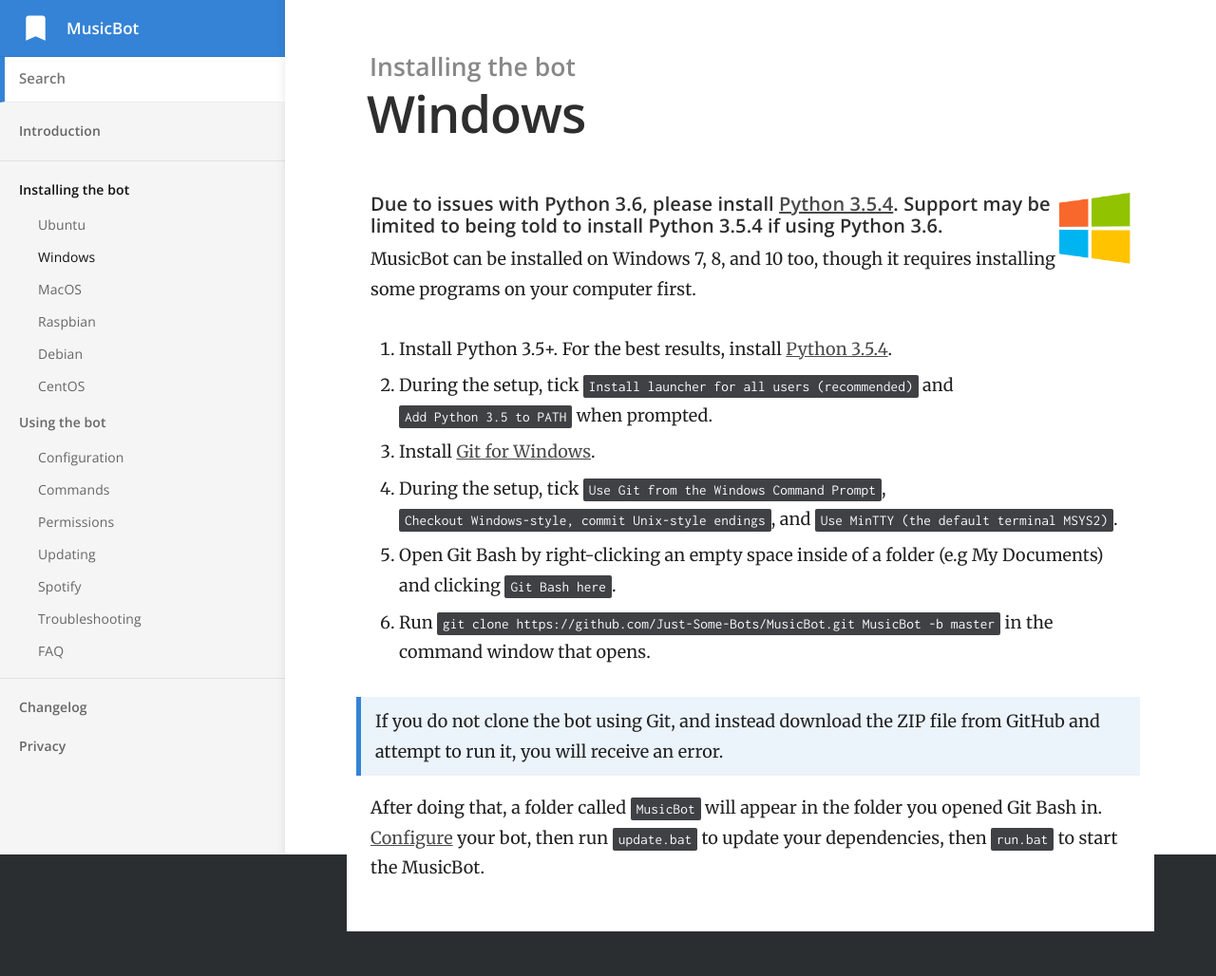
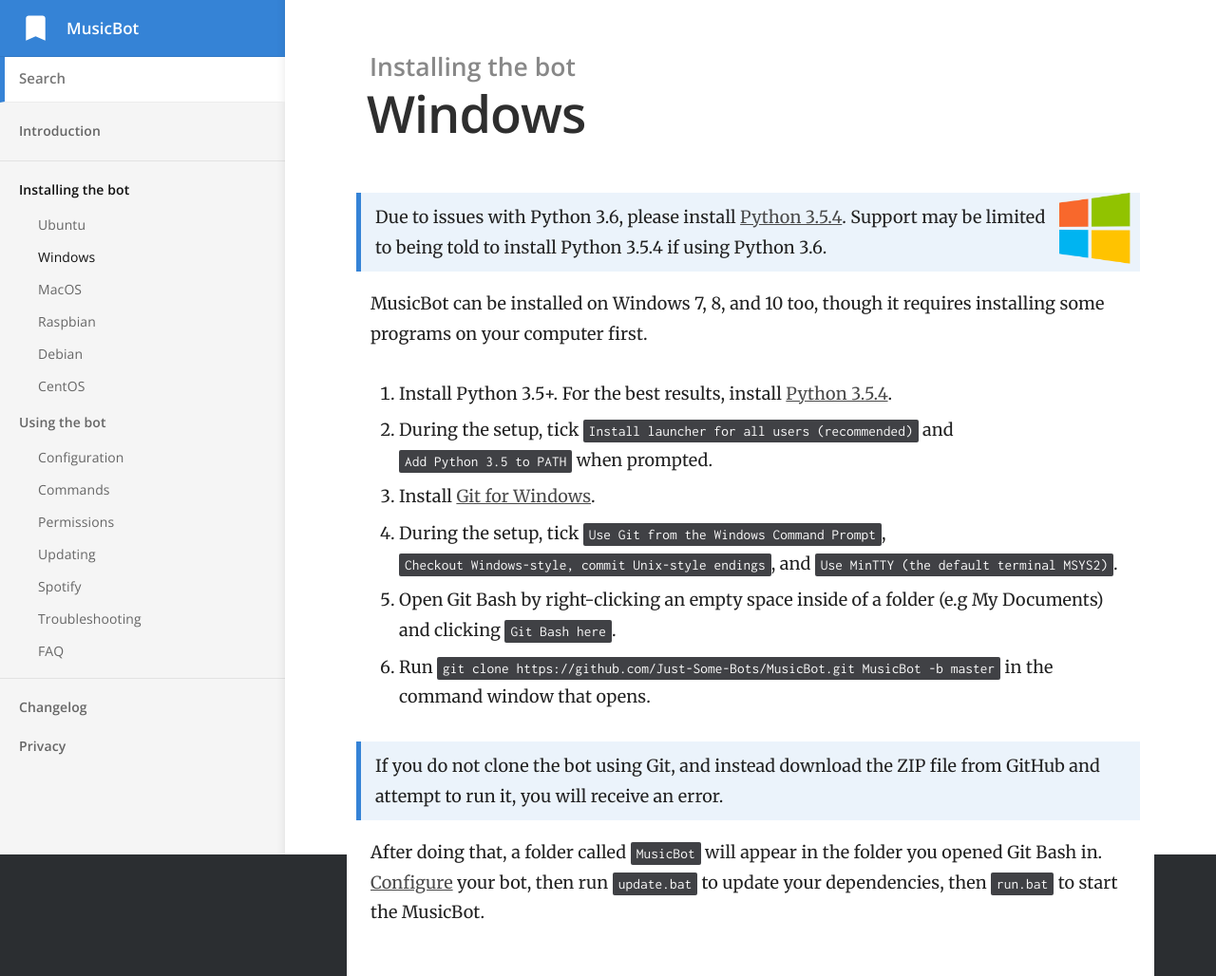
Before and after one commit to Just-Some-Bots/MusicBot, a Jekyll site: the page built from _docs/installing/windows.md, in a window 1280 px wide. Shown: the whole page at 95% size. Built offline with Jekyll 4.4.1, drawn with Linux system fonts in a browser that asks for light colours; before the commit the page ends 981 px from its top, so only the background shows below that.

Commit message:
> instead of #####

```diff
--- a/_docs/installing/windows.md
+++ b/_docs/installing/windows.md
@@ -6,7 +6,7 @@ order: 2
 
 <img class="doc-img" src="{{ site.baseurl }}/images/windows.png" alt="Windows" style="width: 75px; float: right;"/>
 
-##### Due to issues with Python 3.6, please install [Python 3.5.4](https://www.python.org/ftp/python/3.5.4/python-3.5.4.exe). Support may be limited to being told to install Python 3.5.4 if using Python 3.6.
+> Due to issues with Python 3.6, please install [Python 3.5.4](https://www.python.org/ftp/python/3.5.4/python-3.5.4.exe). Support may be limited to being told to install Python 3.5.4 if using Python 3.6.
 
 MusicBot can be installed on Windows 7, 8, and 10 too, though it requires installing some programs on your computer first.
 
```
